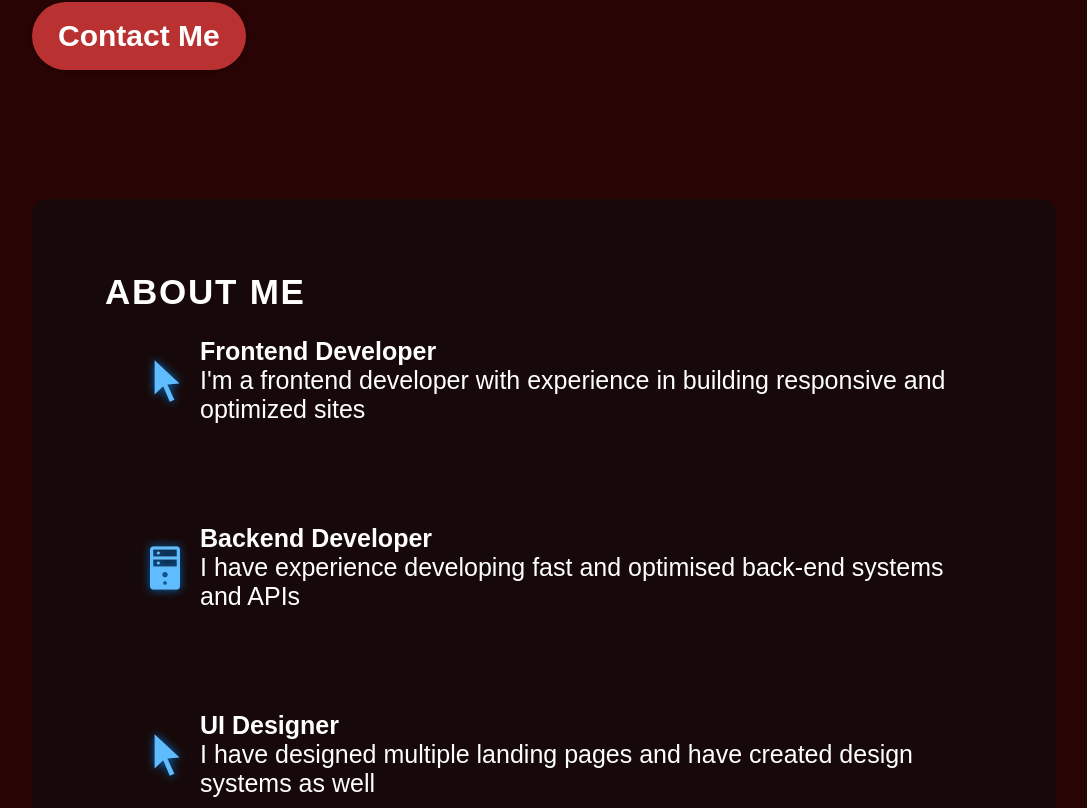
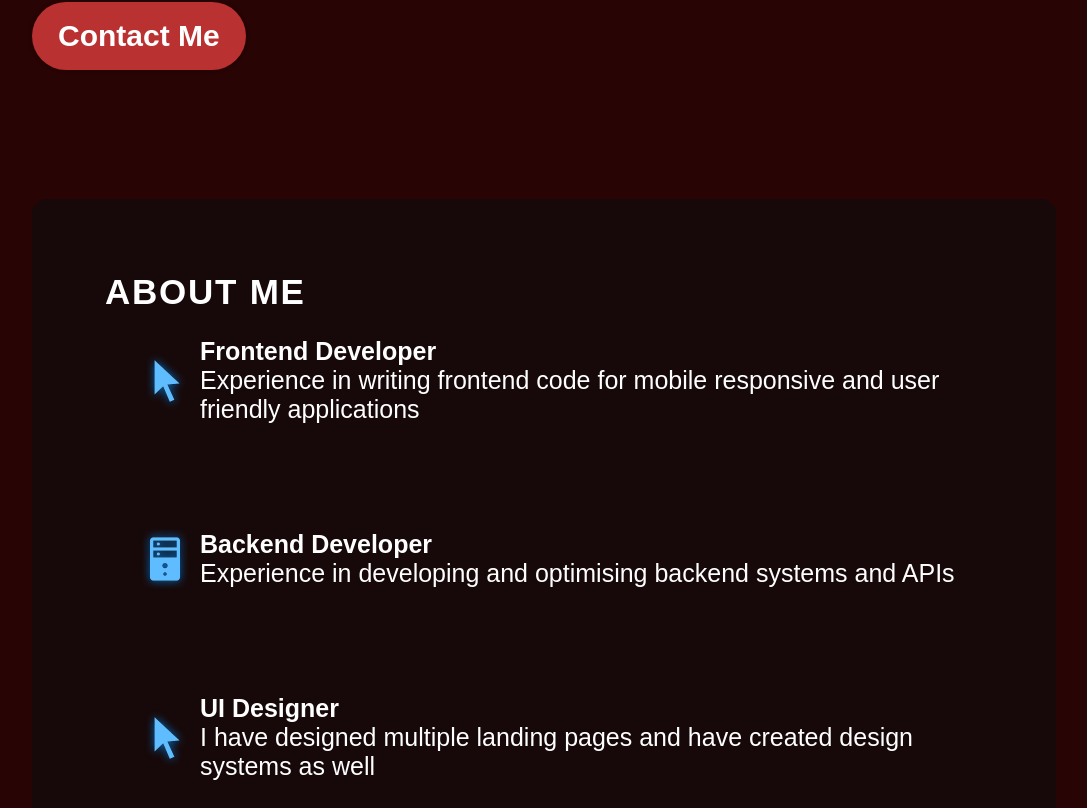
Before and after one commit to JaysonNunez1/React-portfolio, a React (Vite) app: page / in a window 1280 px wide. Shown: the part 382-1190 px from the top of the page, without its empty margins (96-1183 px from the left). Built offline with nearby package versions, Linux system fonts and the light colour scheme.

Commit message:
updated about me section

```diff
--- a/src/components/About/About.jsx
+++ b/src/components/About/About.jsx
@@ -14,8 +14,8 @@ export const About = () => {
             <div className={styles.aboutItemText}>
               <h3>Frontend Developer</h3>
               <p>
-                I'm a frontend developer with experience in building responsive
-                and optimized sites
+                Experience in writing frontend code for  mobile responsive and user friendly applications
+
               </p>
             </div>
           </li>
@@ -24,8 +24,7 @@ export const About = () => {
             <div className={styles.aboutItemText}>
               <h3>Backend Developer</h3>
               <p>
-                I have experience developing fast and optimised back-end systems
-                and APIs
+                Experience in developing and optimising backend systems and APIs
               </p>
             </div>
           </li>
```
